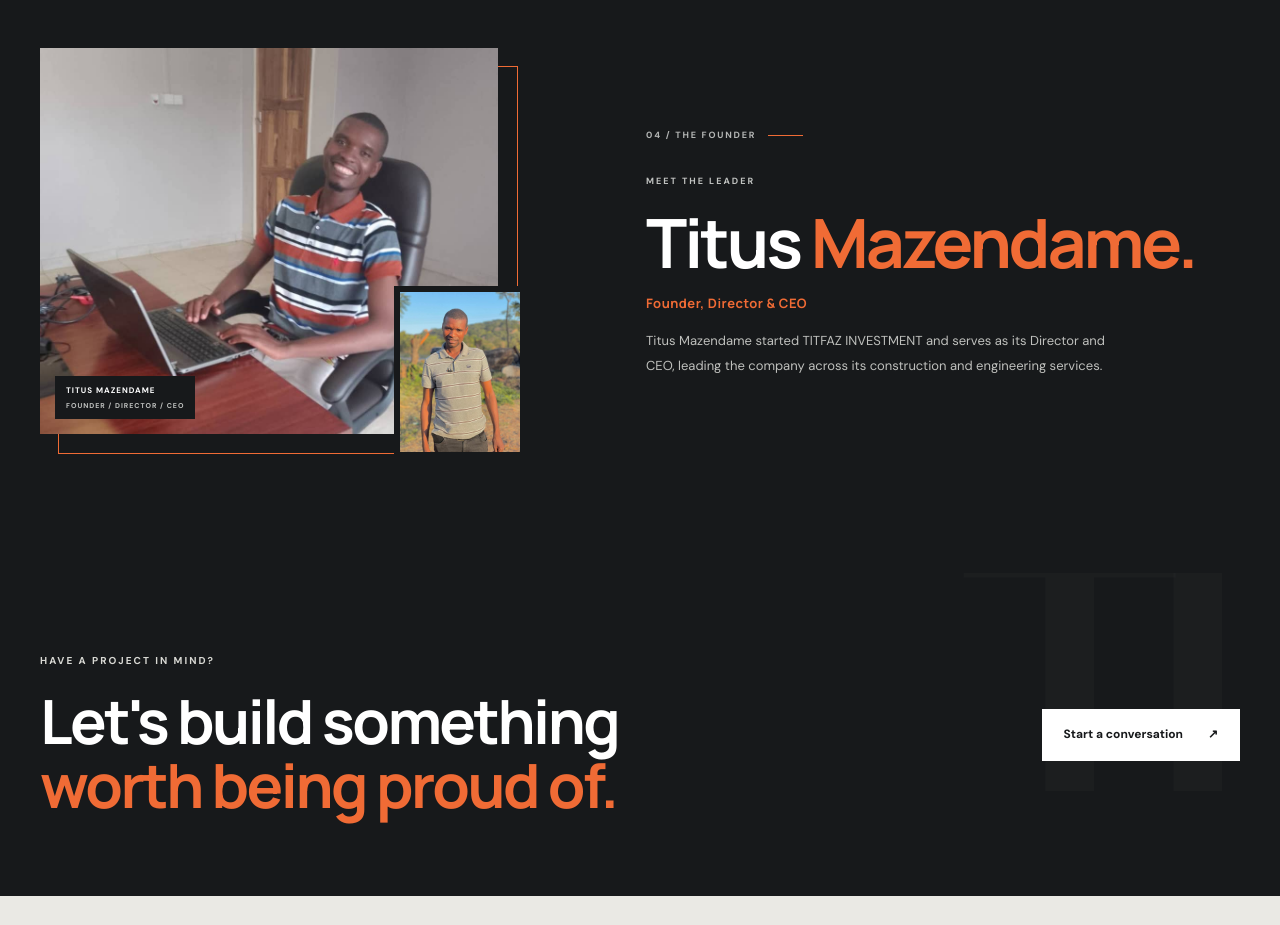
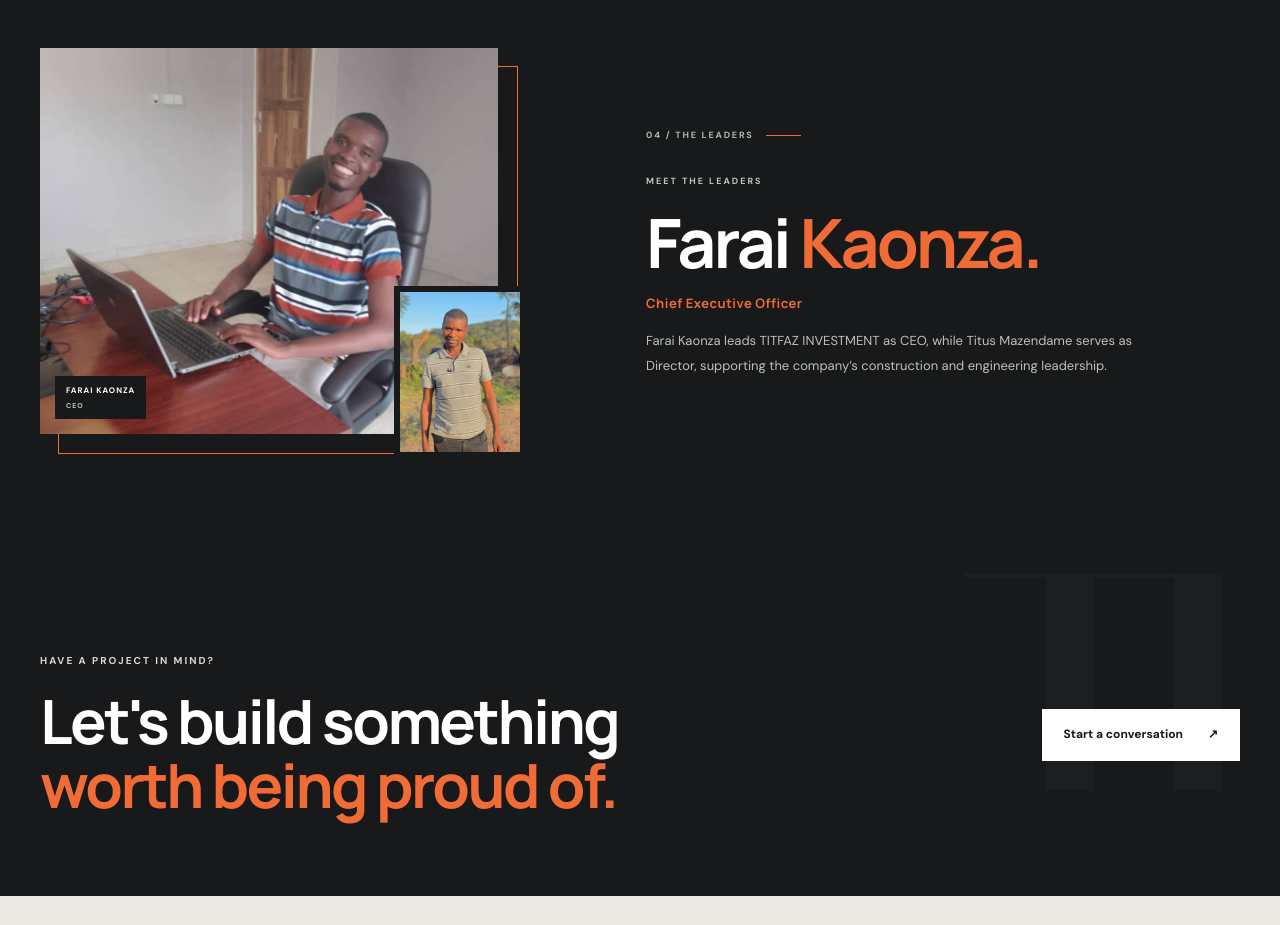
Before and after one commit to desmondkwaramba1-png/titfaz, a plain HTML site: page index.html in a window 1280 px wide. Shown: the part 4460-5385 px from the top of the page. Drawn offline with Linux system fonts and the light colour scheme.

Commit message:
Correct CEO and director roles

```diff
--- a/index.html
+++ b/index.html
@@ -160,16 +160,16 @@
     <section class="section founder-section" id="founder">
       <div class="container founder-grid">
         <div class="founder-photos">
-          <img class="founder-main-photo" src="images/WhatsApp%20Image%202026-10-06%20at%2011.11.04.jpeg" alt="Titus Mazendame, founder and CEO, seated at his desk" loading="lazy">
-          <img class="founder-supporting-photo" src="images/WhatsApp%20Image%202026-10-06%20at%2011.11.03.jpeg" alt="Titus Mazendame outdoors" loading="lazy">
-          <span class="founder-photo-caption">TITUS MAZENDAME <span>FOUNDER / DIRECTOR / CEO</span></span>
+          <img class="founder-main-photo" src="images/WhatsApp%20Image%202026-10-06%20at%2011.11.04.jpeg" alt="Farai Kaonza, Chief Executive Officer" loading="lazy">
+          <img class="founder-supporting-photo" src="images/WhatsApp%20Image%202026-10-06%20at%2011.11.03.jpeg" alt="Titus Mazendame, Director" loading="lazy">
+          <span class="founder-photo-caption">FARAI KAONZA <span>CEO</span></span>
         </div>
         <div class="founder-copy">
-          <div class="section-kicker"><span>04 / THE FOUNDER</span><div class="kicker-line"></div></div>
-          <p class="eyebrow dark-eyebrow">MEET THE LEADER</p>
-          <h2>Titus <em>Mazendame.</em></h2>
-          <p class="founder-role">Founder, Director &amp; CEO</p>
-          <p class="body-copy">Titus Mazendame started TITFAZ INVESTMENT and serves as its Director and CEO, leading the company across its construction and engineering services.</p>
+          <div class="section-kicker"><span>04 / THE LEADERS</span><div class="kicker-line"></div></div>
+          <p class="eyebrow dark-eyebrow">MEET THE LEADERS</p>
+          <h2>Farai <em>Kaonza.</em></h2>
+          <p class="founder-role">Chief Executive Officer</p>
+          <p class="body-copy">Farai Kaonza leads TITFAZ INVESTMENT as CEO, while Titus Mazendame serves as Director, supporting the company’s construction and engineering leadership.</p>
         </div>
       </div>
     </section>
```
